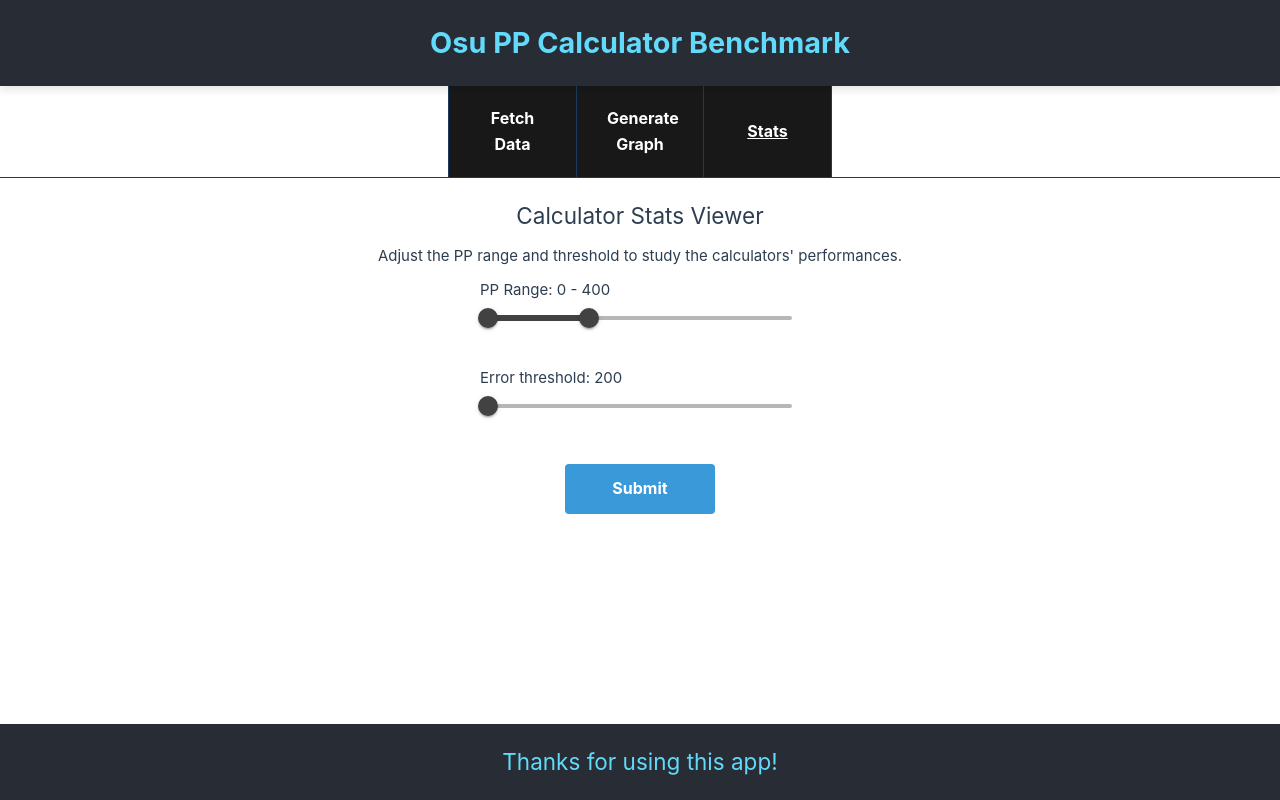
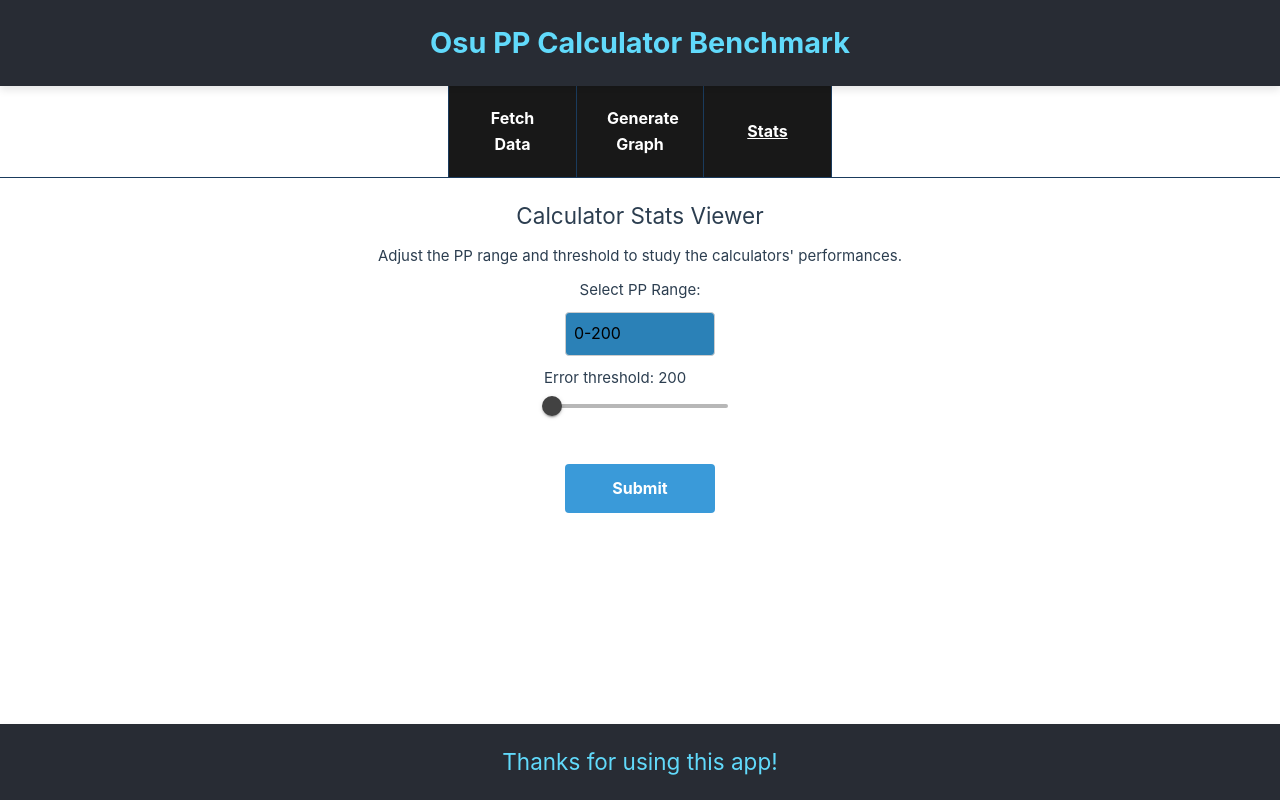
Before and after one commit to NathanRazaf/Osu-PP-Calculation-Benchmark, a Vue app in the folder osu-pp-benchmark-web-app/: page / in a window 1280 px wide. Both pictures are taken after a click on the button "Stats". Built offline with nearby package versions, Linux system fonts and the light colour scheme.

Commit message:
reduce stats range for more efficient updates

```diff
--- a/osu-pp-benchmark-web-app/src/components/StatsForm.vue
+++ b/osu-pp-benchmark-web-app/src/components/StatsForm.vue
@@ -2,16 +2,15 @@
   <div class="form-container">
     <h2>Calculator Stats Viewer</h2>
     <p>Adjust the PP range and threshold to study the calculators' performances.</p>
-    <div class="range-slider">
-      <label>PP Range: {{ displayMinPP }} - {{ displayMaxPP }}</label>
-      <v-range-slider
-        v-model="range"
-        :max="1200"
-        :min="0"
-        :step="200"
-        strict
-      ></v-range-slider>
+    <div class="dropdown-container">
+      <label for="pp-range">Select PP Range:</label>
+      <select v-model="selectedRange" id="pp-range">
+        <option v-for="range in ppRanges" :value="range" :key="range.label">
+        {{ range.label }}
+        </option>
+      </select>
     </div>
+
 
     <div class="range-slider">
       <label>Error threshold: {{ err_threshold }}</label>
@@ -50,19 +49,25 @@
 </template>
 
 <script setup>
-import { ref, computed } from 'vue'
+import { ref } from 'vue'
 import axios from 'axios'
 import ErrorStatsGraph from './ErrorStatsGraph.vue'
 import OutliersGraph from './OutliersGraph.vue';
 
 
-const displayMinPP = computed(() => range.value[0])
-const displayMaxPP = computed(() => range.value[1] === 1200 ? '1000+' : range.value[1])
+const ppRanges = ref([
+  { value: [0, 200], label: '0-200' },
+  { value: [200, 400], label: '200-400' },
+  { value: [400, 600], label: '400-600' },
+  { value: [600, 800], label: '600-800' },
+  { value: [800, 1000], label: '800-1000' },
+  { value: [1000, 100000], label: '1000+' },
+  { value: [0, 100000], label: 'All' }
+])
+
 
 const errorUrl = 'https://osu-statistics-fetcher.onrender.com/stats/errors'
 const outliersUrl = 'https://osu-statistics-fetcher.onrender.com/stats/outliers'
-
-const range = ref([0, 400])
 
 // Error stats graph
 const errorStatsGraphData = ref(null)
@@ -78,15 +83,13 @@
 const err_message = ref('')
 
 
+const selectedRange = ref(ppRanges.value[0]) // Default to the first range object
+
 async function loadGraphs() {
   err_message.value = ''
-  if (range.value[0] === range.value[1]) {
-    err_message.value = 'Invalid range: min PP cannot be equal to max PP.'
-    return
-  }
-  const minPP = range.value[0]
-  const maxPP = range.value[1] === 1200 ? 100000 : range.value[1]
 
+  // Access the selected range's value
+  const [minPP, maxPP] = selectedRange.value.value
 
   // Use Promise.all to load both graphs concurrently
   await Promise.all([
@@ -94,6 +97,7 @@
     loadOutliersGraph(minPP, maxPP)
   ])
 }
+
 
 
 async function loadErrorStatsGraph(min_pp, max_pp) {
@@ -157,7 +161,23 @@
 }
 
 .range-slider {
-  width: 25%;
+  width: 15%;
+}
+
+.dropdown-container {
+  display: flex;
+  flex-direction: column;
+  gap: 10px;
+  align-items: center;
+}
+
+#pp-range {
+  width: 150px;
+  padding: 8px;
+  font-size: 1rem;
+  border: 1px solid #ccc;
+  background-color: #2b81b7;
+  border-radius: 4px;
 }
 
 button {
```
Also changed, not shown: 2 other files (tests, documents, lock files or other folders).
